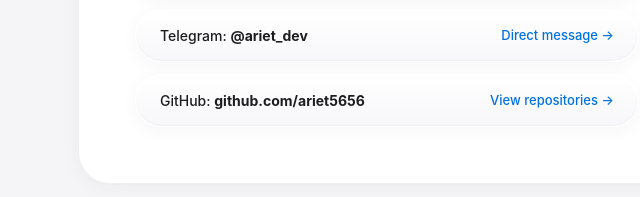
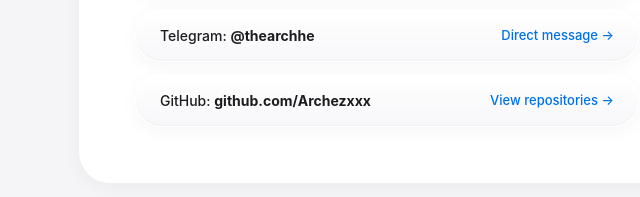
Before and after one commit to Archezxxx/ariet-portfolio, a website: page index.html in a window 1280 px wide. Shown: the part 6874-7071 px from the top of the page, 0-640 px from the left. Drawn offline with Linux system fonts and the light colour scheme.

Commit message:
fix(contacts): update telegram to @thearchhe and github to @Archezxxx

```diff
--- a/app.js
+++ b/app.js
@@ -133,9 +133,9 @@
     contact_desc: "I welcome inquiries from university admissions officers, computer science professors, and research mentors. Based in Bishkek, Kyrgyzstan (UTC+6).",
     contact_btn_email: "Email: <strong>ariet5656@gmail.com</strong>",
     copy_hint: "Click to copy →",
-    contact_btn_tg: "Telegram: <strong>@ariet_dev</strong>",
+    contact_btn_tg: "Telegram: <strong>@thearchhe</strong>",
     chat_hint: "Direct message →",
-    contact_btn_gh: "GitHub: <strong>github.com/ariet5656</strong>",
+    contact_btn_gh: "GitHub: <strong>github.com/Archezxxx</strong>",
     repo_hint: "View repositories →",
     form_name_label: "Full Name & Institution",
     form_email_label: "Official Email Address",
@@ -248,9 +248,9 @@
     contact_desc: "Буду рад вопросам от представителей приемных комиссий университетов, профессоров и академических наставников. Нахожусь в Бишкеке, Кыргызстан (UTC+6).",
     contact_btn_email: "Email: <strong>ariet5656@gmail.com</strong>",
     copy_hint: "Скопировать →",
-    contact_btn_tg: "Telegram: <strong>@ariet_dev</strong>",
+    contact_btn_tg: "Telegram: <strong>@thearchhe</strong>",
     chat_hint: "Написать сообщение →",
-    contact_btn_gh: "GitHub: <strong>github.com/ariet5656</strong>",
+    contact_btn_gh: "GitHub: <strong>github.com/Archezxxx</strong>",
     repo_hint: "Открыть репозитории →",
     form_name_label: "Ваше имя и учебное заведение",
     form_email_label: "Официальный рабочий Email",
@@ -363,9 +363,9 @@
     contact_desc: "Университеттердин кабыл алуу комиссияларынын өкүлдөрүнөн, профессорлордон жана илимий жетекчилерден келген суроолорду кубануу менен кабыл алам. Бишкек шаарындамын (UTC+6).",
     contact_btn_email: "Email: <strong>ariet5656@gmail.com</strong>",
     copy_hint: "Көчүрүү →",
-    contact_btn_tg: "Telegram: <strong>@ariet_dev</strong>",
+    contact_btn_tg: "Telegram: <strong>@thearchhe</strong>",
     chat_hint: "Билдирүү жазуу →",
-    contact_btn_gh: "GitHub: <strong>github.com/ariet5656</strong>",
+    contact_btn_gh: "GitHub: <strong>github.com/Archezxxx</strong>",
     repo_hint: "Репозиторийлерди көрүү →",
     form_name_label: "Толук аты-жөнүңүз жана мекемеңиз",
     form_email_label: "Расмий жумушчу Email дарегиңиз",
--- a/index.html
+++ b/index.html
@@ -624,13 +624,13 @@
               <span style="color: var(--apple-blue); font-size: 13px;" data-i18n="copy_hint">Click to copy &rarr;</span>
             </button>
 
-            <a href="https://t.me/ariet_dev" target="_blank" rel="noopener noreferrer" class="contact-pill-btn">
-              <span data-i18n="contact_btn_tg">Telegram: <strong>@ariet_dev</strong></span>
+            <a href="https://t.me/thearchhe" target="_blank" rel="noopener noreferrer" class="contact-pill-btn">
+              <span data-i18n="contact_btn_tg">Telegram: <strong>@thearchhe</strong></span>
               <span style="color: var(--apple-blue); font-size: 13px;" data-i18n="chat_hint">Direct message &rarr;</span>
             </a>
 
-            <a href="https://github.com/ariet5656" target="_blank" rel="noopener noreferrer" class="contact-pill-btn">
-              <span data-i18n="contact_btn_gh">GitHub: <strong>github.com/ariet5656</strong></span>
+            <a href="https://github.com/Archezxxx" target="_blank" rel="noopener noreferrer" class="contact-pill-btn">
+              <span data-i18n="contact_btn_gh">GitHub: <strong>github.com/Archezxxx</strong></span>
               <span style="color: var(--apple-blue); font-size: 13px;" data-i18n="repo_hint">View repositories &rarr;</span>
             </a>
           </div>
```
